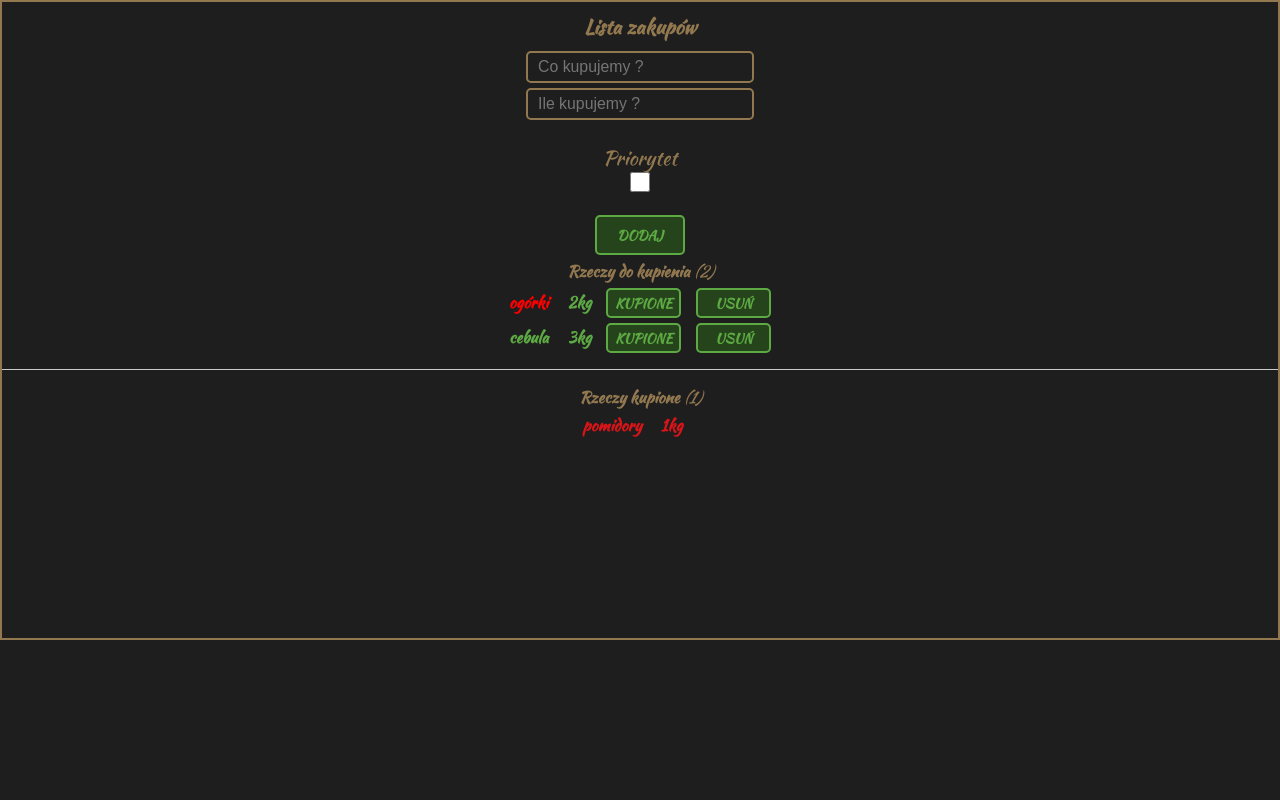
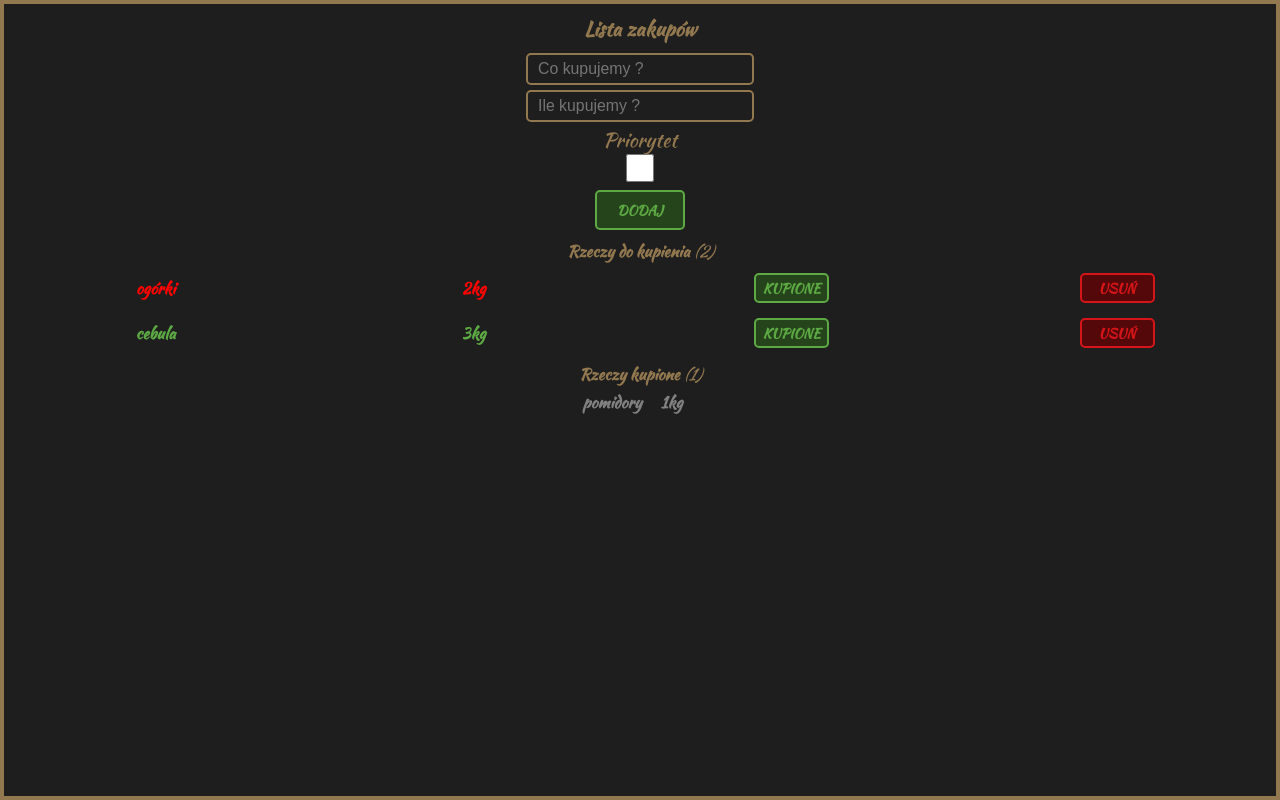
Before and after one commit to mstankiewicz1/ShopLista, a React app: page / in a window 1280 px wide. Built offline with nearby package versions, Linux system fonts and the light colour scheme.

Commit message:
Postepy 01.09.19r godz 13:19

```diff
--- a/css/style.css
+++ b/css/style.css
@@ -5,7 +5,7 @@
 body {
     background-color: #1E1E1F;
     color: white;
-    border: 3px solid #92784F;
+    border: 4px solid #92784F;
     height: 100vh;
 }
 
@@ -34,11 +34,12 @@ h2 {
 .active {
     text-align: center;
     color: #5DA943;
+    margin-bottom: 10px;
 }
 
 .done {
     text-align: center;
-    color: #D51518;
+    color: 	#808080;
 }
 
 p {
@@ -74,6 +75,19 @@ input {
     height: 28px;
 }
 
+table {
+    border-collapse: collapse;
+    width: 100%;
+    table-layout: fixed;
+}
+
+td {
+    padding: 5px;
+    text-align: center;
+    vertical-align: middle;
+    word-wrap: break-word;
+}
+
 .addButton {
     display: block;
     margin: 0 auto;
@@ -105,9 +119,9 @@ input {
     width: 75px;
     height: 30px;
     border-radius: 5px;
-    background-color: #25441B;
-    color: #5DA943;
-    border: 2px solid #5DA943;
+    background-color: #55080A;
+    color: #D51518;
+    border: 2px solid #D51518;
     font-weight: bold;
     font-family: 'Kaushan Script', cursive;
 }
--- a/js/AddThing.jsx
+++ b/js/AddThing.jsx
@@ -28,14 +28,20 @@ class AddThing extends React.Component {
     };
 
     handleClick = () => {
+
         const {name, quantity, checked} = this.state;
+
+        if (name.length > 2) {
             const add = this.props.add(name, quantity, checked);
-        if(add){
+            if (add) {
                 this.setState({
                     name: '',
                     quantity: '',
                     checked: false
                 })
+            }
+        } else {
+            alert("Nazwa powinna mieć przynajmniej 2 znaki");
         }
     };
 
--- a/js/Thing.jsx
+++ b/js/Thing.jsx
@@ -14,10 +14,16 @@ const Thing = (props) => {
         return (
             <div>
                 <p>
-                    <strong style={important ? style : null}>{name} </strong>
-                    <strong>{quantity}</strong>
-                    <button className="buttonBought" onClick={() => props.change(id)}>KUPIONE</button>
-                    <button className="buttonDelete" onClick={() => props.delete(id)}>USUŃ</button>
+                    <table>
+                        <tbody>
+                            <tr>
+                                <td><strong style={important ? style : null}>{name} </strong></td>
+                                <td><strong style={important ? style : null}>{quantity}</strong></td>
+                                <td><button className="buttonBought" onClick={() => props.change(id)}>KUPIONE</button></td>
+                                <td><button className="buttonDelete" onClick={() => props.delete(id)}>USUŃ</button></td>
+                            </tr>
+                        </tbody>
+                    </table>
                 </p>
             </div>
         );
--- a/js/ThingList.jsx
+++ b/js/ThingList.jsx
@@ -32,7 +32,6 @@ const ThingList = (props) => {
                 {thingsActive.length > 0  ? thingsActive : <p>Brak rzeczy do kupienia</p>}
             </div>
 
-            <hr/>
 
             <div className="done">
                 <h2>Rzeczy kupione <em>({done.length})</em></h2>
```
Also changed, not shown: js/out.js. Lines whose indentation alone changed are shown as unchanged.
